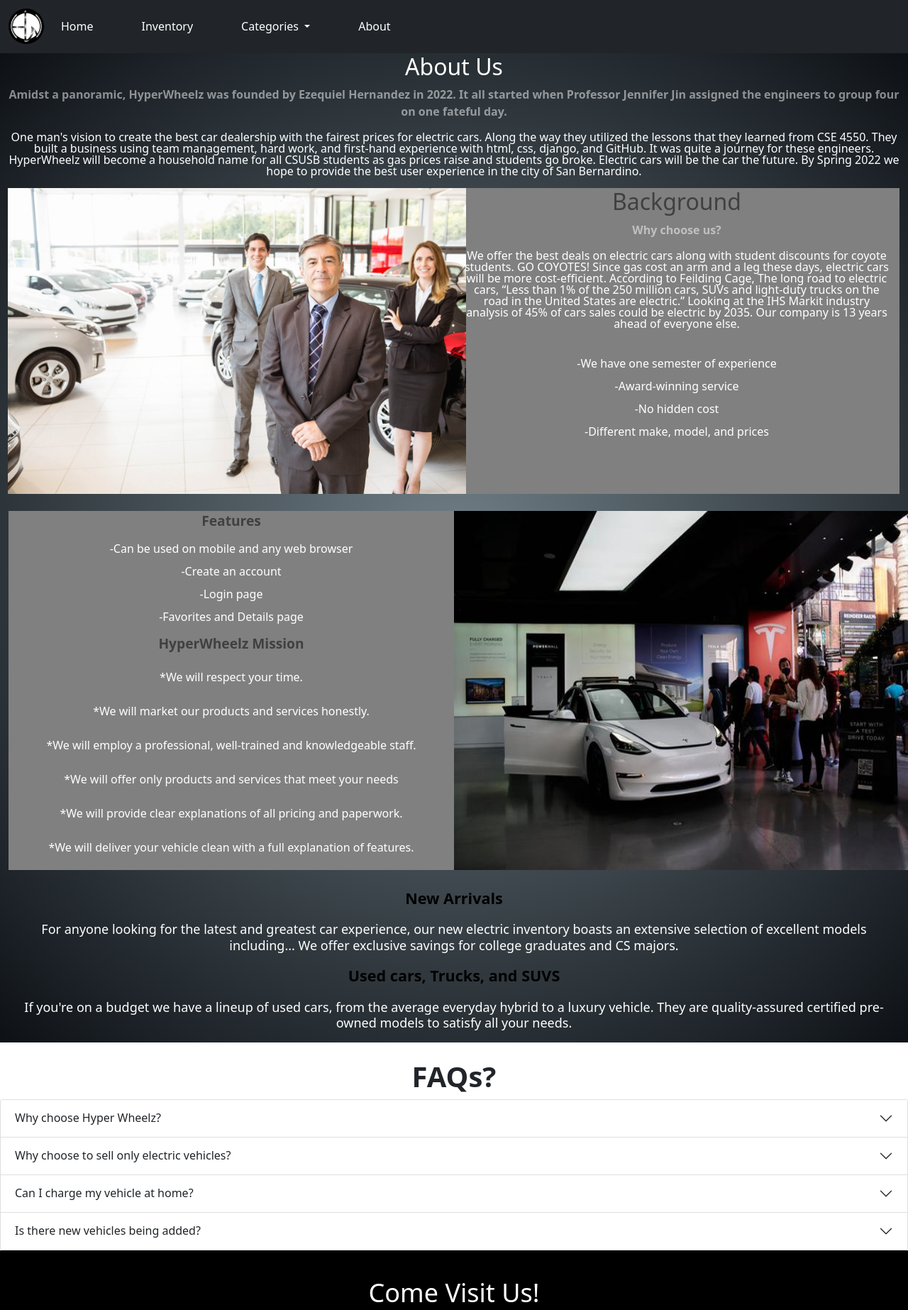
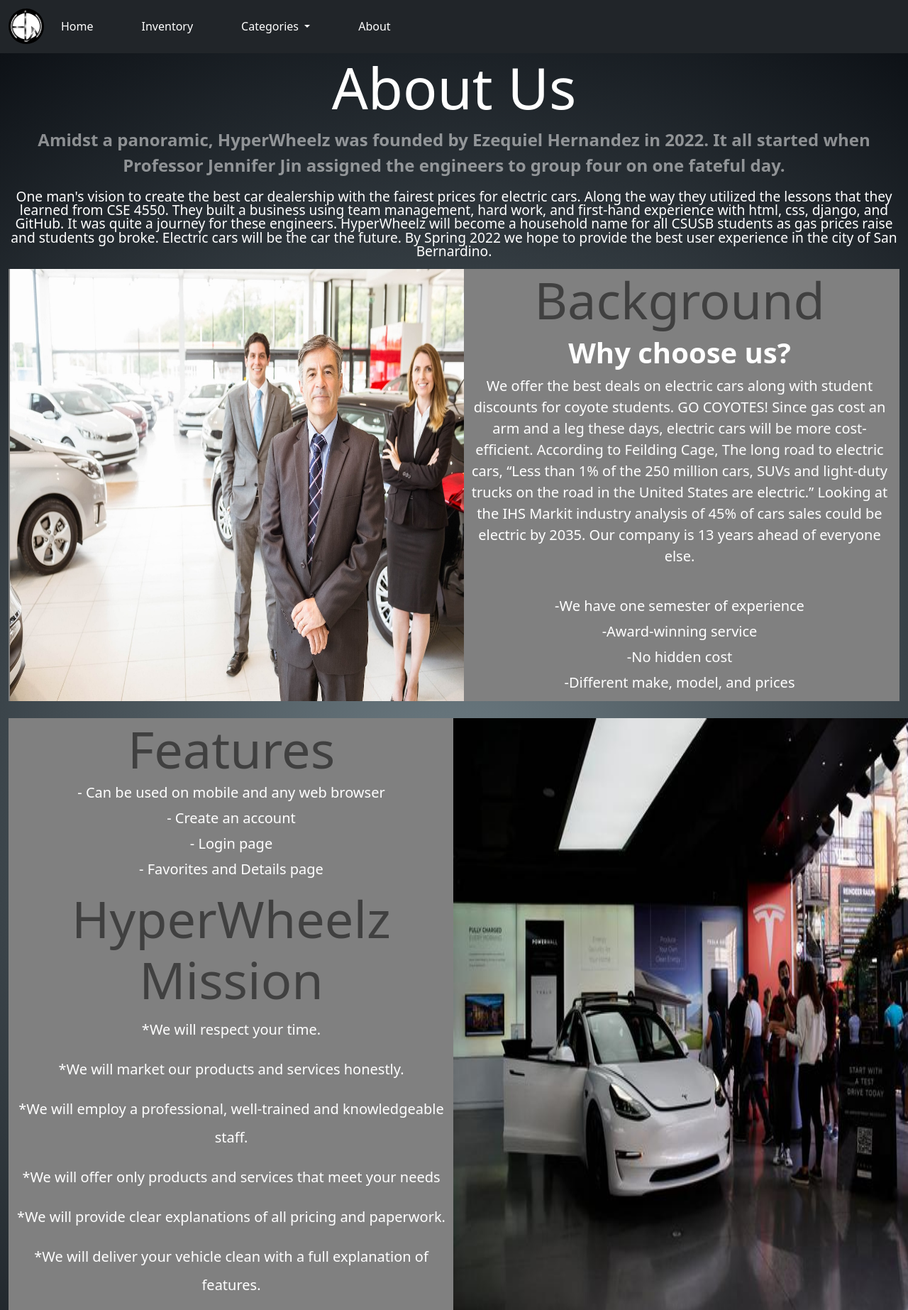
Before and after one commit to Ezequiel000/HawtWheelzProject, a Django app: page /about/ in a window 1280 px wide. Shown: the part 106-1952 px from the top of the page at 71% size. Run offline with Django 4.2, Linux system fonts and the light colour scheme; some libraries are stand-ins or nearby versions.

Commit message:
Styled different pages to make the page look nicer.
About page, you can see text more pleasing
Index has carousel with caption built in.
Detail fixed the text on the photo
inventory just changed the color of the cards don't know if I should still adjust it

```diff
--- a/templates/home/about.html
+++ b/templates/home/about.html
@@ -2,80 +2,47 @@
 {% load static %}
 {% block content %}
 
-{#    <div class = "container-fluid">#}
-{#    <img src = "{% static 'home/images/dealer.jpg' %}" style ="width: 28rem; padding: 0px" class ="float-end">#}
-{#  <header>#}
-    <style>
-      #intro {
-        height: 115vh;
-      }
-      /* Height for devices larger than 576px */
-      @media (min-width: 992px) {
-        #intro {
-          margin-top: -300px;
-        }
-      }
-
-    </style>
-
-<!-- Background image -->
-{#    <div id="intro" class="bg-image shadow-2-strong">#}
-{#      <div class="mask d-flex align-items-center h-100" style="background-color: rgba(0, 0, 0, 0.8);">#}
-{#        <div class="container">#}
-{#          <div class="row justify-content-center">#}
-{#              <form class="bg-white  rounded-5 shadow-5-strong p-5">#}
-
-
- <!--Little Line-->
-{#      <hr class="my-5" />#}
-
-{#    <!-– Main Content Section –->#}
-{#<section class="page-section" id="main-content">#}
   <div class="container-fluid" style ="background: radial-gradient(circle, rgba(111,126,133,1) 0%, rgba(13,17,22,1) 100%);
    background-size: cover; overflow-x: hidden;position: relative; ">
     <div class="row justify-content-center">
       <div class="text-center">
 
 
-             <h2 class ="text-white">About Us</h2>
-          <p class="fw-bold text-white-50">
+             <h1 class ="text-white display-1">About Us</h1>
+          <p class="fw-bold text-white-50 lead" style="font-size: x-large">
               Amidst a panoramic, HyperWheelz was founded by Ezequiel Hernandez in 2022.
               It all started when Professor Jennifer Jin assigned the engineers to group four on one fateful day. </p>
-      <p class="lh-1 text-white">One man's vision to create the best car dealership with the fairest prices for electric cars.
+      <p class="lh-1 text-white lead" style="font-size: larger">One man's vision to create the best car dealership with the fairest prices for electric cars.
           Along the way they utilized the lessons that they learned from CSE 4550. They built a business using team management,
           hard work, and first-hand experience with html, css, django, and GitHub. It was quite a journey for these engineers.
           HyperWheelz will become a household name for all CSUSB students as gas prices raise and students go broke. Electric
           cars will be the car the future. By Spring 2022 we hope to provide the best user experience in the city of San Bernardino. </p>
 
-{#          <p class="lh-1"></p>#}
-
       </div>
     </div>
 
-{#</section>#}
-{#  </header>#}
-
-{#         <hr class="my-3" />#}
-        <div class ="container-fluid" style="background-color: gray; width: 100%">
+        <div class ="container-fluid" style="background-color: grey; width: 100%">
             <div class = "row">
-                <div class = "col-xl-6 col-lg-6 col-md-6 align-content-center">
-        <img src = "../../static/home/images/dealer.jpg" alt ="..." style ="width: 107%; height: 100%; margin-left: -13px">
+                <div class = "col-xl-6 col-lg-6 col-md-6">
+        <img src = "../../static/home/images/dealer.jpg" alt ="..." style ="width: 106%; height: 100%; margin-left: -10px">
                 </div>
-                <div class = "col-xl-6 col-lg-6 col-md-6">
-    <h2 class ="text-center text-black-50">Background</h2>
-<p class="fw-bold text-center text-white-50"> Why choose us? </p>
-            <div class ="text-white">
-   <p class="lh-1 text-center">We offer the best deals on electric cars along with student discounts for coyote students.
+                <div class = "col-xl-6 col-lg-6 col-md-6" style = "padding-left: 20px">
+    <h1 class ="text-center text-black-50 display-2">Background</h1>
+<h6 class="fw-bold text-center text-white display-6"> Why choose us? </h6>
+            <div class ="text-white" style="font-size: larger">
+   <p class=" text-center lead">We offer the best deals on electric cars along with student discounts for coyote students.
        GO COYOTES! Since gas cost an arm and a leg these days, electric cars will be more cost-efficient. According to Feilding Cage,
        The long road to electric cars, “Less than 1% of the 250 million cars, SUVs and light-duty trucks on the road in the
        United States are electric.” Looking at the IHS Markit industry analysis of 45% of cars sales could be electric by 2035.
        Our company is 13 years ahead of everyone else.</p>
                 <br>
                 <div style ="text-align: center">
+                    <div class ="lead">
 <p class="lh-1">-We have one semester of experience</p>
     <p class="lh-1">-Award-winning service </p>
     <p class="lh-1">-No hidden cost</p>
     <p class="lh-1">-Different make, model, and prices </p>
+                    </div>
             </div>
             </div>
         </div>
@@ -87,35 +54,36 @@
          <div class="container-fluid" style ="background: gray">
             <div class ="row">
                 <div class = "col-xl-6 col-lg-6 col-md-6 align-content-center">
-                    <p class="fw-bold text-center text-black-50" style ="font-size: larger"> Features</p>
-      <div class ="text-white" style ="text-align: center">
-            <p class="lh-1">-Can be used on mobile and any web browser</p>
-      <p class="lh-1">-Create an account</p>
-      <p class="lh-1">-Login page</p>
-    <p class="lh-1">-Favorites and Details page</p>
-    <p class="fw-bold text-center text-black-50" style ="font-size: larger"> HyperWheelz Mission </p>
-    <p class="lh-lg">*We will respect your time.</p>
-     <p class="lh-lg">*We will market our products and services honestly.</p>
-     <p class="lh-lg">*We will employ a professional, well-trained and knowledgeable staff.</p>
-     <p class="lh-lg">*We will offer only products and services that meet your needs</p>
-     <p class="lh-lg">*We will provide clear explanations of all pricing and paperwork.</p>
-     <p class="lh-lg">*We will deliver your vehicle clean with a full explanation of features.</p>
+                    <h1 class="text-center text-black-50 display-2"> Features</h1>
+      <div class ="text-white" style ="text-align: center; font-size: large">
+            <p class="lh-1 lead">- Can be used on mobile and any web browser</p>
+      <p class="lh-1 lead">- Create an account</p>
+      <p class="lh-1 lead">- Login page</p>
+    <p class="lh-1 lead">- Favorites and Details page</p>
+    <h1 class="text-center text-black-50 display-2"> HyperWheelz Mission </h1>
+              <div class ="text-white" style ="text-align: center; font-size: large">
+    <p class="lh-lg lead">*We will respect your time.</p>
+     <p class="lh-lg lead">*We will market our products and services honestly.</p>
+     <p class="lh-lg lead">*We will employ a professional, well-trained and knowledgeable staff.</p>
+     <p class="lh-lg lead">*We will offer only products and services that meet your needs</p>
+     <p class="lh-lg lead">*We will provide clear explanations of all pricing and paperwork.</p>
+     <p class="lh-lg lead">*We will deliver your vehicle clean with a full explanation of features.</p>
                 </div>
+      </div>
                 </div>
                     <div class = "col-xl-6 col-lg-6 col-md-6">
           <img src = "../../static/home/images/store.jpg" alt ="..."
-             style = "width: 107%; height: 100%; margin-left: -12px">
+             style = "width: 107%; height: 100%; margin-left: -13px">
       </div>
         </div>
         </div>
-      <br>
       <div style ="font-size: large">
-        <p class="fw-bold text-center text-black" style = "font-size: larger">New Arrivals </p>
-   <p class="lh-sm text-white text-center">For anyone looking for the latest and greatest car experience, our new electric
+        <p class="fw-bold text-center text-black display-3">New Arrivals </p>
+   <p class="lh-sm text-center text-white lead mb-0" style="font-size: x-large">For anyone looking for the latest and greatest car experience, our new electric
        inventory boasts an extensive selection of excellent models including... We offer exclusive savings for college graduates
        and CS majors.</p>
-     <p class="fw-bold text-center text-black" style ="font-size: larger">Used cars, Trucks, and SUVS </p>
-     <p class="lh-sm text-center text-white">If you're on a budget we have a lineup of used cars, from the average everyday
+     <p class="fw-bold text-center text-black display-3">Used cars, Trucks, and SUVS </p>
+     <p class="lh-sm text-center text-white lead" style="font-size: x-large">If you're on a budget we have a lineup of used cars, from the average everyday
          hybrid to a luxury vehicle. They are quality-assured certified pre-owned models to satisfy all your needs. </p>
     <p class="fw-bold"> </p>
  <p class="lh-sm"></p>
@@ -134,7 +102,7 @@
     <div id="collapseOne" class="accordion-collapse collapse" aria-labelledby="headingOne" data-bs-parent="#accordionExample">
       <div class="accordion-body">
           We as a dealership decided to be different from other car dealerships by focusing primarily on electric vehicles
-          which are the latest vehicles that have suddenly started see recognition in today's time.
+          which have become the latest trend in transportation.
       </div>
     </div>
   </div>
@@ -147,7 +115,7 @@
     <div id="collapseTwo" class="accordion-collapse collapse" aria-labelledby="headingTwo" data-bs-parent="#accordionExample">
       <div class="accordion-body">
     At Hyper Wheelz we decided to focus on electric cars to lower car emissions from gas powered vehicles. As we try to lower
-          as much car emission as possible by switching over to cleaner power generated energy being electricity.
+          as much car emission as possible by switching over to the clean power of electricity.
       </div>
     </div>
   </div>
```
Also changed, not shown: templates/home/detail.html (+4 -5 lines), templates/home/index.html (+47 -10 lines), templates/home/inventory.html (+5 -6 lines), static/home/images/bgview.jpg (added), static/home/images/dealerhome.jpg (added).
